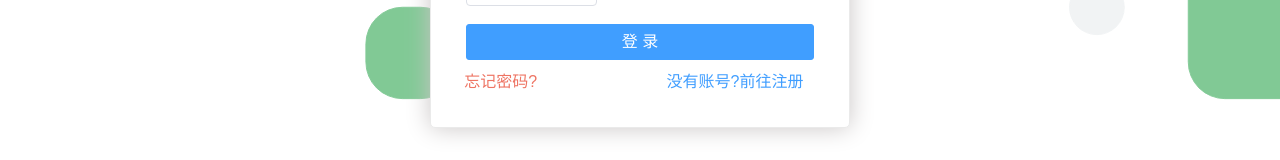
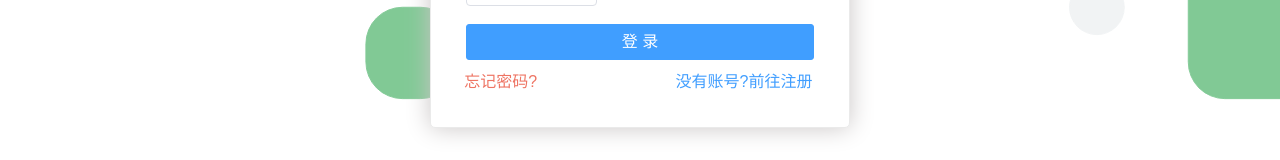
Before and after one commit to wzunjh/Library-Management-System, a Vue app in the folder vue/: page /login in a window 1280 px wide. Shown: the part 541-701 px from the top of the page. Built offline with nearby package versions, Linux system fonts and the light colour scheme.

Commit message:
前端样式修改

```diff
--- a/vue/src/views/Login.vue
+++ b/vue/src/views/Login.vue
@@ -27,7 +27,7 @@
       </el-form-item>
       <el-form-item>
         <el-button type="text" style="font-size: 16px;width: 20%; color: #ee7463" @click="$router.push('/forget')">忘记密码?</el-button>
-        <el-button type="text" style="font-size: 16px;margin-left: 130px" @click="$router.push('/register')">没有账号?前往注册</el-button>
+        <el-button type="text" style="font-size: 16px;margin-left: 139px" @click="$router.push('/register')">没有账号?前往注册</el-button>
       </el-form-item>
     </el-form>
 </div>
```
